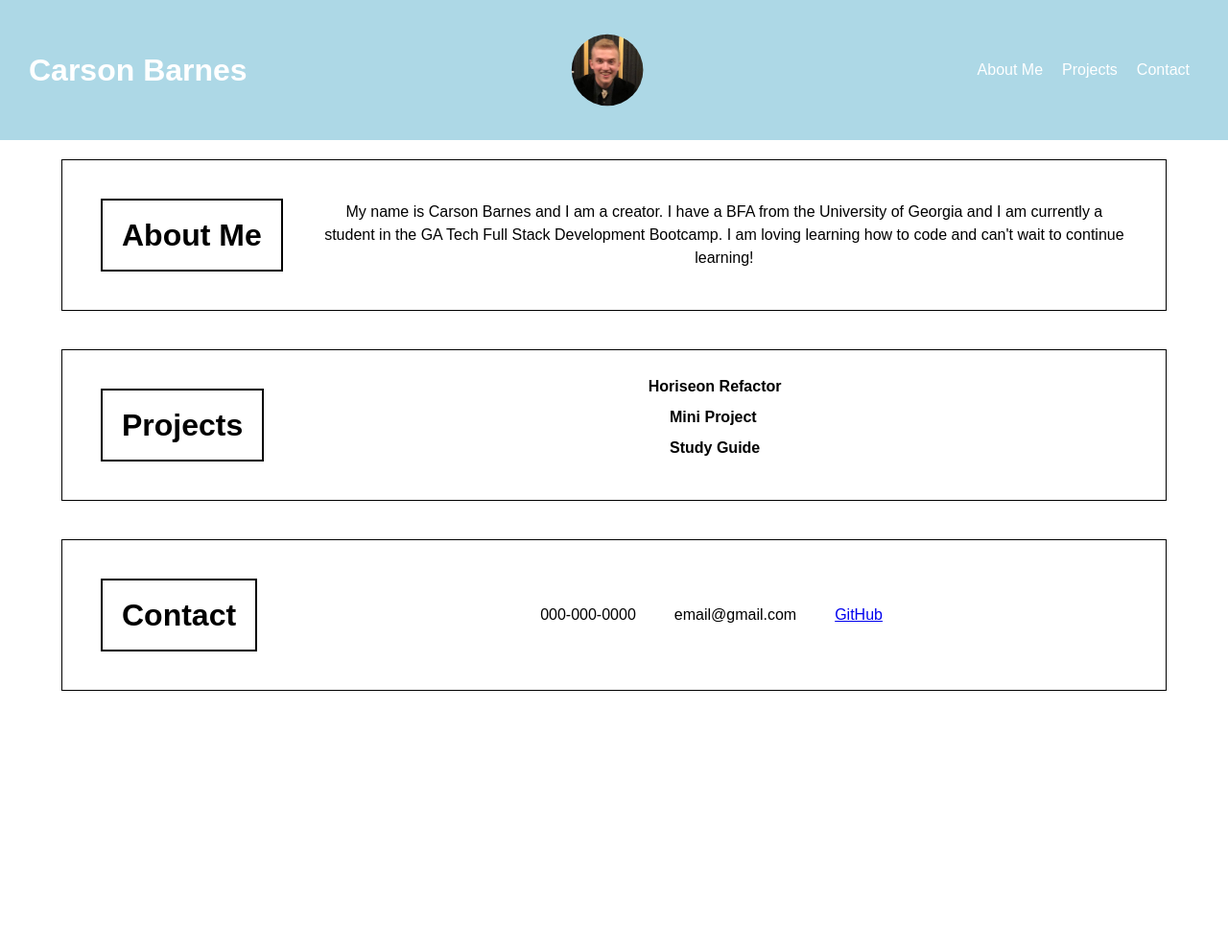
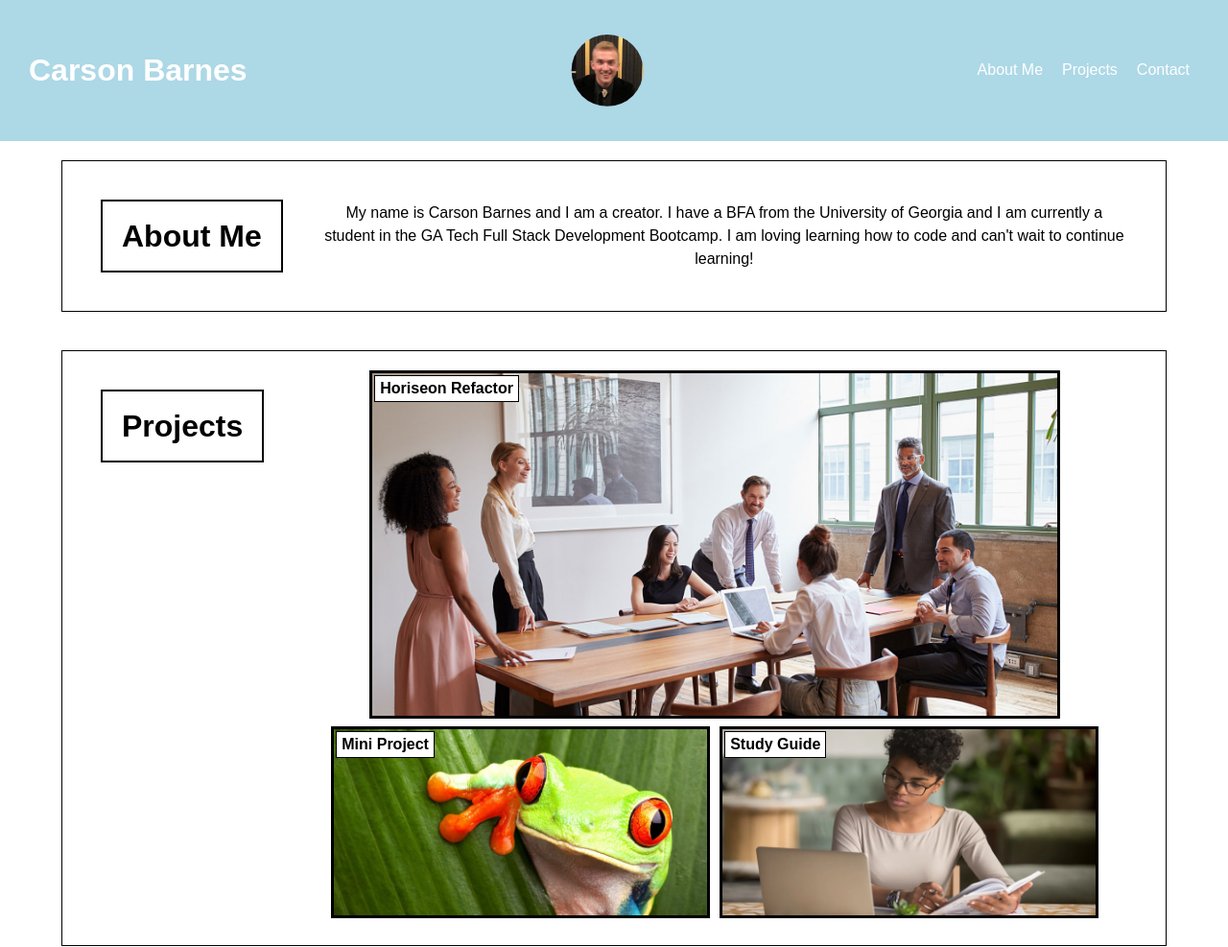
Before and after one commit to cbarnes0/Advanced-CSS-Portfolio, a plain HTML site: page index.html in a window 1280 px wide. Shown: the top 987 px of the page at 96% size. Before the commit the page ends 800 px from the top, so only its background shows below. Drawn offline with Linux system fonts and the light colour scheme.

Commit message:
added project images and their links

```diff
--- a/Assets/style.css
+++ b/Assets/style.css
@@ -7,6 +7,7 @@
 img {
     max-width: 100%;
     max-height: 100%;
+    border: black solid 3px;
   }
 
 header {
@@ -116,6 +117,41 @@ nav a:hover {
   flex-direction: column;
 }
 
+h3 {
+  position: absolute;
+  background-color: white;
+  border: 1px black solid;
+  padding: 5px;
+  margin: 5px;
+}
+
+#largeSection {
+  width: 80%;
+  position: relative;
+}
+
+#largeSection:hover {
+  opacity: 75%;
+}
+
+#smallSection {
+  display: flex;
+  flex-direction: row;
+  align-items: center;
+  width: 90%;
+}
+
+.card {
+  width: 50%;
+  margin: 5px;
+  position: relative;
+}
+
+.card:hover {
+  opacity: 75%;
+  transition-delay: 0.5s ease-in-out;
+}
+
 .contact {
   display: block;
   position: relative;
@@ -184,6 +220,9 @@ nav a:hover {
 
   #projectsTitle {
     border: 2.5px black solid;
+    display: flex;
+    align-self: flex-start;
+    flex-direction: column;
   }
 
   .contact {
@@ -203,4 +242,14 @@ nav a:hover {
     flex-direction: row;
     justify-content: flex-start;
   }
+
+  #smallsection {
+    flex-direction: row;
+  }
 }
+
+@media screen and (max-width: 360px) {
+  .card h3 {
+    font-size: 10px;
+  }
+}
--- a/index.html
+++ b/index.html
@@ -46,17 +46,17 @@
 
             <div id="largeSection">
                 <h3>Horiseon Refactor</h3>
-                <img>
+                <a href="https://cbarnes0.github.io/Horiseon-Refactor/"><img src="./Assets/Images/a-small-business-in-Reston-VA-conducting-a-business-succession-planning-meeting.jpg" alt="Buisiness meeting with people around a table"></a>
             </div>
 
             <div id="smallSection">
                 <div class="card">
                     <h3>Mini Project</h3>
-                    <img>
+                    <a href="https://cbarnes0.github.io/01-Stu-Mini-Project/"><img src="./Assets/Images/3ed2c99b10734d6abc45590efbb475b8-cover.jpeg" alt="A treefrog on a leaf"></a>
                 </div>
                 <div class="card">
                     <h3>Study Guide</h3>
-                    <img>
+                    <a href="https://cbarnes0.github.io/prework-study-guide/"><img src="./Assets/Images/person-looking-at-a-laptop-and-holding-a-book.webp" alt="Person looking at a laptop holding a book"></a>
                 </div>
             </div>
         </section>
```
